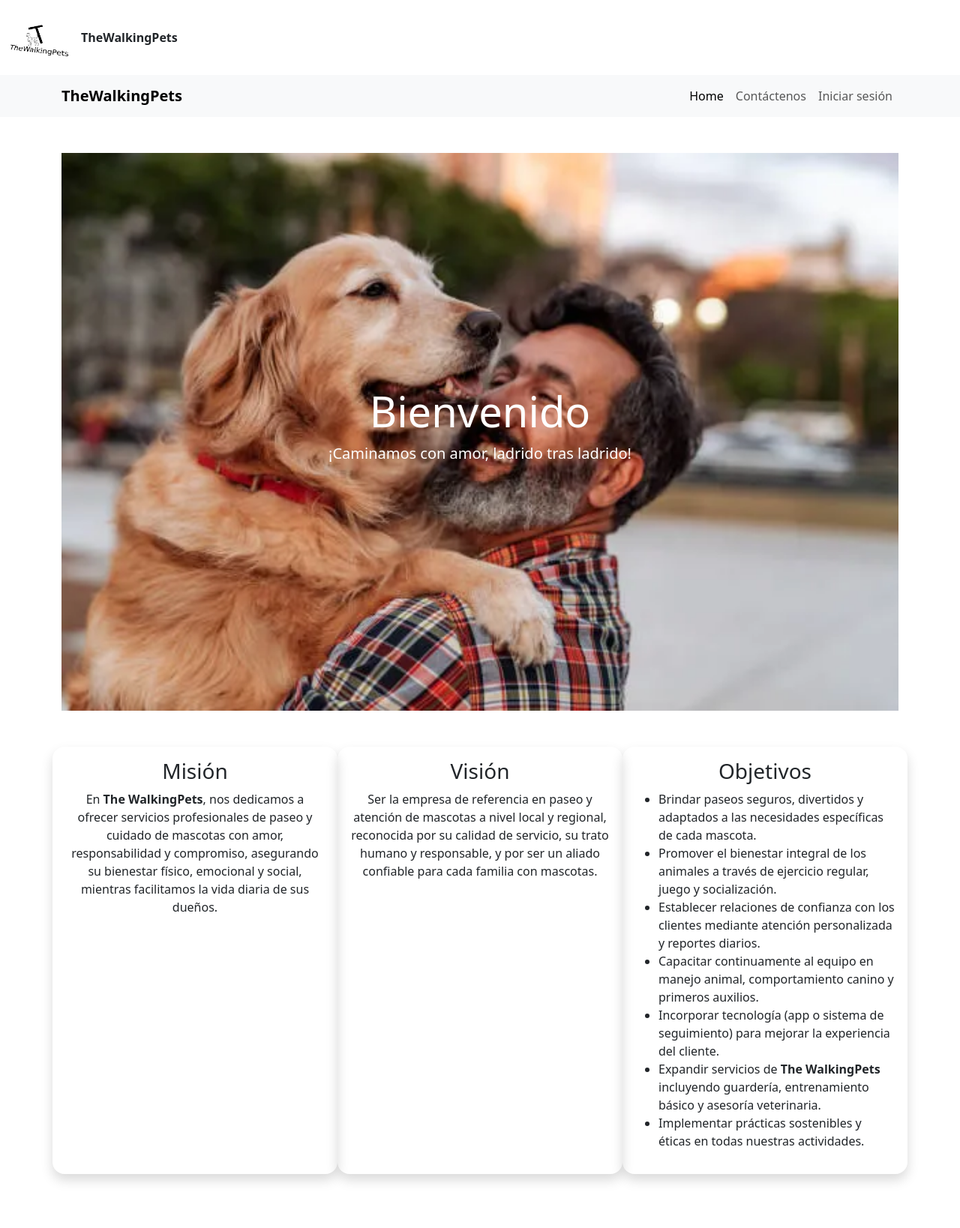
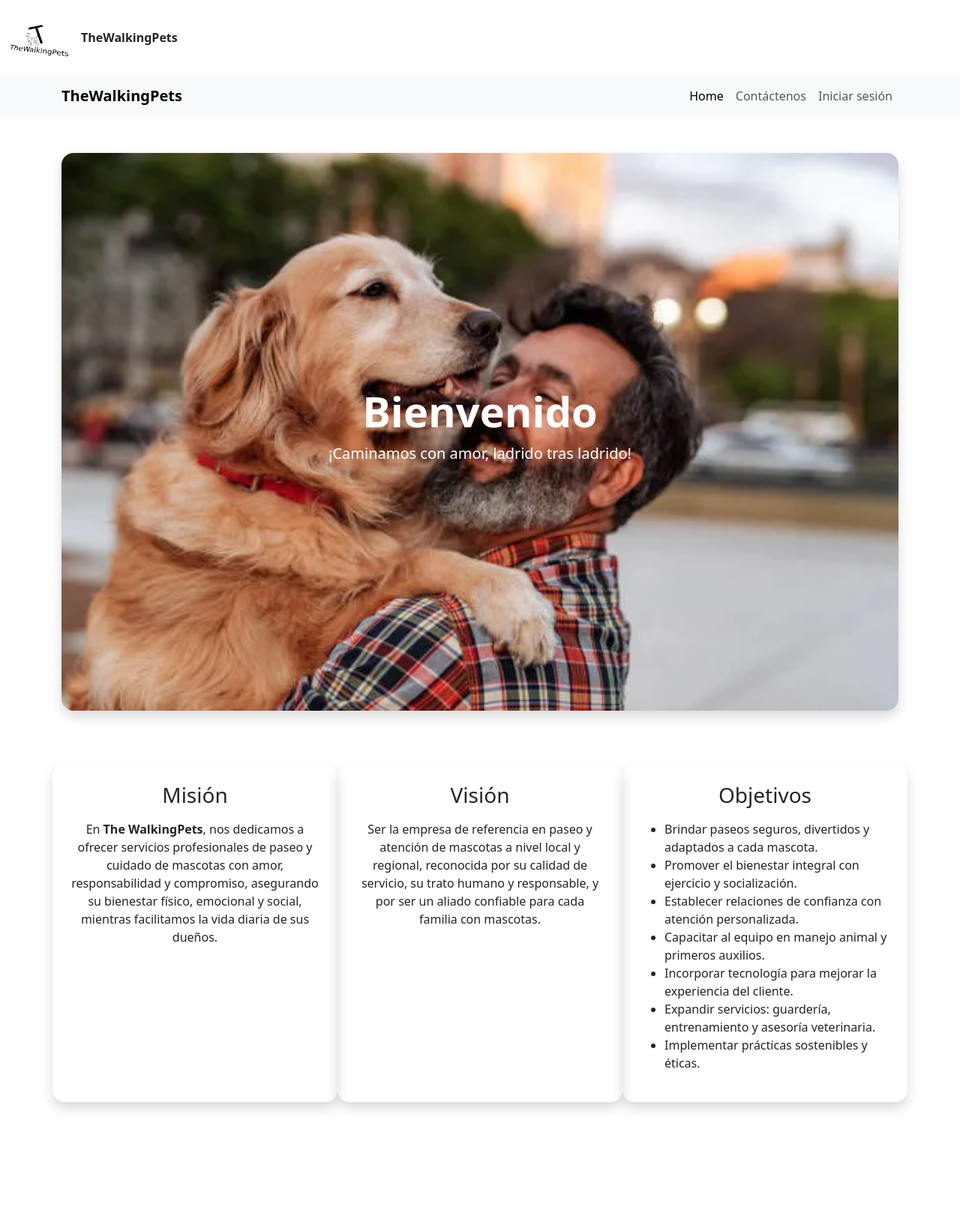
Before and after one commit to FIELDGUITAR2/ProyectoFinalHector, a PHP site: page / in a window 1280 px wide. Shown: the whole page at 75% size. After the commit the page ends 1481 px from the top, so only its background shows below. Run offline with PHP 8.4, Linux system fonts and the light colour scheme.

Commit message:
Pagina inicio Contactenos

```diff
--- a/index.php
+++ b/index.php
@@ -1,5 +1,7 @@
 <?php
 session_start();
+
+
 /*require ("logica/Especialidad.php");*/
 ?>
 <!DOCTYPE html>
@@ -25,10 +27,7 @@ session_start();
 
 $paginas_sin_autenticacion = array(
     "presentacion/Inicio.php",
-    "presentacion/Extremos/Cabeza.php",
-    "presentacion/Extremos/Pie.php",
     "presentacion/InicioContactenos.php"
-
 );
 
 $paginas_con_autenticacion = array(
@@ -44,7 +43,7 @@ if(!isset($_GET["pid"])){
         include $pid;
     }else if(in_array($pid, $paginas_con_autenticacion)){
         if(!isset($_SESSION["id"])){
-            include "presentacion/Inicio.php";
+            include "presentacion/Autenticar.php";
         }else{
             include $pid;
         }
--- /dev/null
+++ b/presentacion/Autenticar.php
@@ -0,0 +1,6 @@
+<?php
+    include("presentacion/Extremos/Cabeza.php")
+?>
+<?php
+    include("presentacion/Extremos/Pie.php")
+?>
--- a/presentacion/Extremos/Cabeza.php
+++ b/presentacion/Extremos/Cabeza.php
@@ -21,7 +21,7 @@
 
     <nav class="navbar navbar-expand-lg navbar-light bg-light">
         <div class="container">
-            <a class="navbar-brand fw-bold" href="#">TheWalkingPets</a>
+            <a class="navbar-brand fw-bold" href="?pid=<?php echo base64_encode("presentacion/Inicio.php") ?>">TheWalkingPets</a>
             <button class="navbar-toggler" type="button" data-bs-toggle="collapse" data-bs-target="#navbarNav"
                 aria-controls="navbarNav" aria-expanded="false" aria-label="Toggle navigation">
                 <span class="navbar-toggler-icon"></span>
@@ -30,10 +30,10 @@
             <div class="collapse navbar-collapse justify-content-end" id="navbarNav">
                 <ul class="navbar-nav">
                     <li class="nav-item">
-                        <a class="nav-link active" aria-current="page" href="#">Home</a>
+                        <a class="nav-link active" aria-current="page" href="?pid=<?php echo base64_encode("presentacion/Inicio.php") ?>">Home</a>
                     </li>
                     <li class="nav-item">
-                        <a class="nav-link" href="../InicioContactenos.php">Contáctenos</a>
+                        <a class="nav-link" href="?pid=<?php echo base64_encode("presentacion/InicioContactenos.php") ?>">Contáctenos</a>
                     </li>
                     <li class="nav-item">
                         <a class="nav-link" href="#">Iniciar sesión</a>
--- a/presentacion/Inicio.php
+++ b/presentacion/Inicio.php
@@ -1,61 +1,56 @@
-<?php include("Extremos/Cabeza.php"); ?>
+<?php include("presentacion/Extremos/Cabeza.php"); ?>
+
 <div class="container py-5">
+
+  <!-- Imagen principal con texto encima -->
   <div class="row">
     <div class="col">
-            <div class="container-fluid p-0">
-                <div class="position-relative">
-                    <!-- Imagen principal -->
+      <div class="position-relative rounded-4 overflow-hidden shadow">
         <img id="imgPrincipal"
              src="https://images.unsplash.com/photo-1601758003122-58e5f2b28597?auto=format&fit=crop&w=1200&h=400&q=80"
-                        alt="Paseador de mascotas" class="img-fluid w-100 imagen-principal">
-                    <!-- Asegura el ancho total -->
-
-                    <!-- Texto encima -->
-                    <div class="position-absolute top-50 start-50 translate-middle text-white text-center">
-                        <h1 class="display-4">Bienvenido</h1>
-                        <p class="lead">¡Caminamos con amor, ladrido tras ladrido!</p>
-                    </div>
+             alt="Paseador de mascotas"
+             class="img-fluid w-100 imagen-principal">
+        <div class="position-absolute top-50 start-50 translate-middle text-white text-center text-white-shadow">
+          <h1 class="display-4 fw-bold">Bienvenido</h1>
+          <p class="lead fs-5">¡Caminamos con amor, ladrido tras ladrido!</p>
         </div>
       </div>
     </div>
   </div>
 
-    <!-- Secciones: Misión, Visión y Objetivos -->
-    <!-- Secciones: Misión, Visión y Objetivos -->
-    <div class="row justify-content-center text-center mt-5">
-        <div class="col-12 col-md-4 mb-4 p-3 bg-light-brown text-dark rounded-4 shadow">
-            <h3>Misión</h3>
+  <!-- Secciones: Misión, Visión, Objetivos -->
+  <div class="row justify-content-center text-center mt-5 g-4">
+    <div class="col-12 col-md-4 p-4 rounded-4 shadow section-box">
+      <h3 class="section-title mb-3">Misión</h3>
       <p>
         En <strong>The WalkingPets</strong>, nos dedicamos a ofrecer servicios profesionales de paseo y cuidado
         de mascotas con amor, responsabilidad y compromiso, asegurando su bienestar físico, emocional y social,
         mientras facilitamos la vida diaria de sus dueños.
       </p>
     </div>
-        <div class="col-12 col-md-4 mb-4 p-3 bg-light-brown text-dark rounded-4 shadow">
-            <h3>Visión</h3>
+
+    <div class="col-12 col-md-4 p-4 rounded-4 shadow section-box">
+      <h3 class="section-title mb-3">Visión</h3>
       <p>
         Ser la empresa de referencia en paseo y atención de mascotas a nivel local y regional, reconocida por su
         calidad de servicio, su trato humano y responsable, y por ser un aliado confiable para cada familia con
         mascotas.
       </p>
     </div>
-        <div class="col-12 col-md-4 mb-4 p-3 bg-light-brown text-dark rounded-4 shadow">
-            <h3>Objetivos</h3>
-            <ul class="text-start">
-                <li>Brindar paseos seguros, divertidos y adaptados a las necesidades específicas de cada mascota.</li>
-                <li>Promover el bienestar integral de los animales a través de ejercicio regular, juego y socialización.
-                </li>
-                <li>Establecer relaciones de confianza con los clientes mediante atención personalizada y reportes
-                    diarios.</li>
-                <li>Capacitar continuamente al equipo en manejo animal, comportamiento canino y primeros auxilios.</li>
-                <li>Incorporar tecnología (app o sistema de seguimiento) para mejorar la experiencia del cliente.</li>
-                <li>Expandir servicios de <strong>The WalkingPets</strong> incluyendo guardería, entrenamiento básico y
-                    asesoría veterinaria.</li>
-                <li>Implementar prácticas sostenibles y éticas en todas nuestras actividades.</li>
+
+    <div class="col-12 col-md-4 p-4 rounded-4 shadow section-box text-start">
+      <h3 class="section-title mb-3 text-center">Objetivos</h3>
+      <ul>
+        <li>Brindar paseos seguros, divertidos y adaptados a cada mascota.</li>
+        <li>Promover el bienestar integral con ejercicio y socialización.</li>
+        <li>Establecer relaciones de confianza con atención personalizada.</li>
+        <li>Capacitar al equipo en manejo animal y primeros auxilios.</li>
+        <li>Incorporar tecnología para mejorar la experiencia del cliente.</li>
+        <li>Expandir servicios: guardería, entrenamiento y asesoría veterinaria.</li>
+        <li>Implementar prácticas sostenibles y éticas.</li>
       </ul>
     </div>
   </div>
-
 </div>
 
 <!-- Bootstrap JS -->
@@ -72,4 +67,4 @@
     });
 </script>
 
-<?php include("Extremos/Pie.php"); ?>
+<?php include("presentacion/Extremos/Pie.php"); ?>
```
Also changed, not shown: presentacion/InicioContactenos.php (+41 -2 lines). Lines whose indentation alone changed are shown as unchanged.
